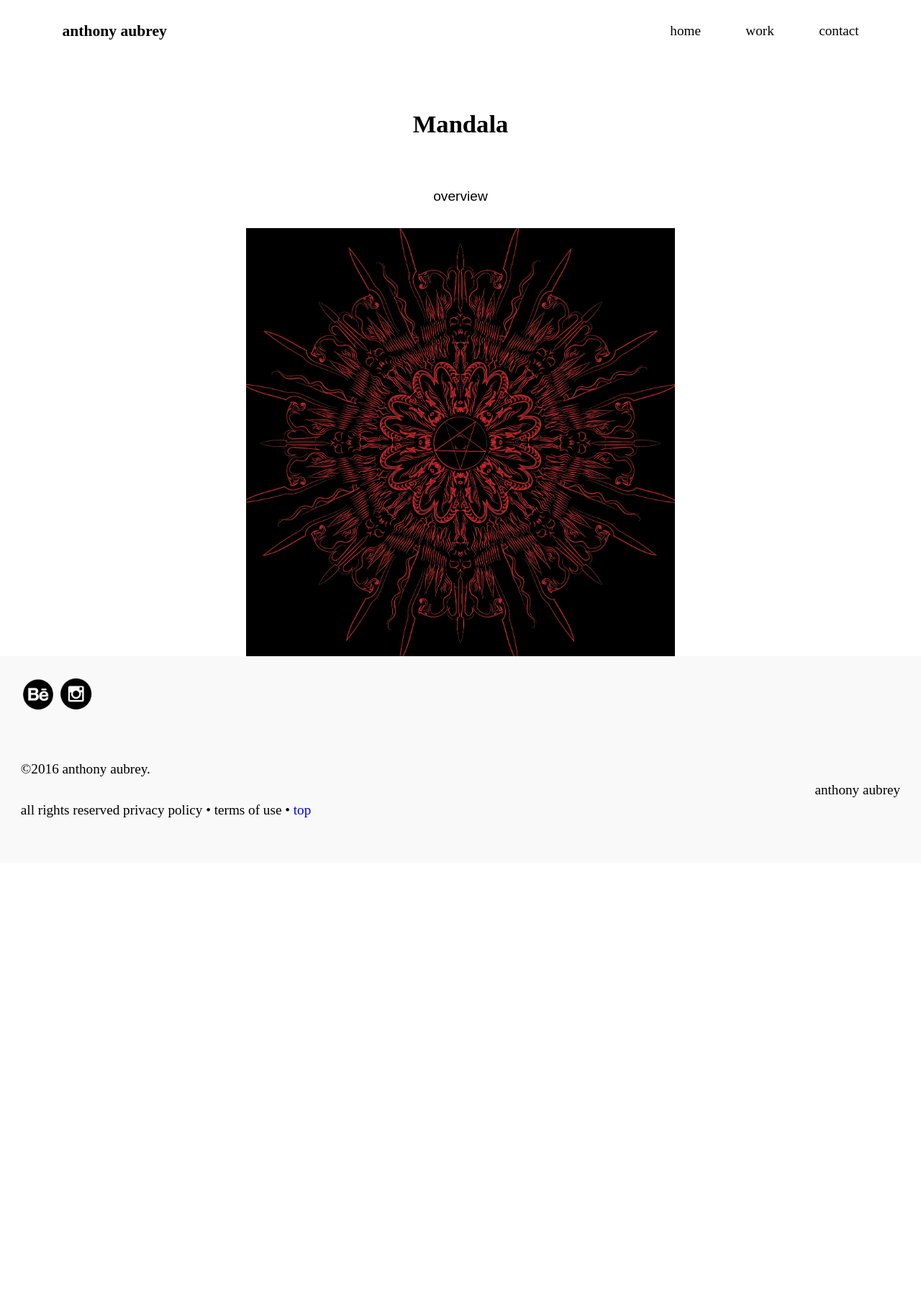
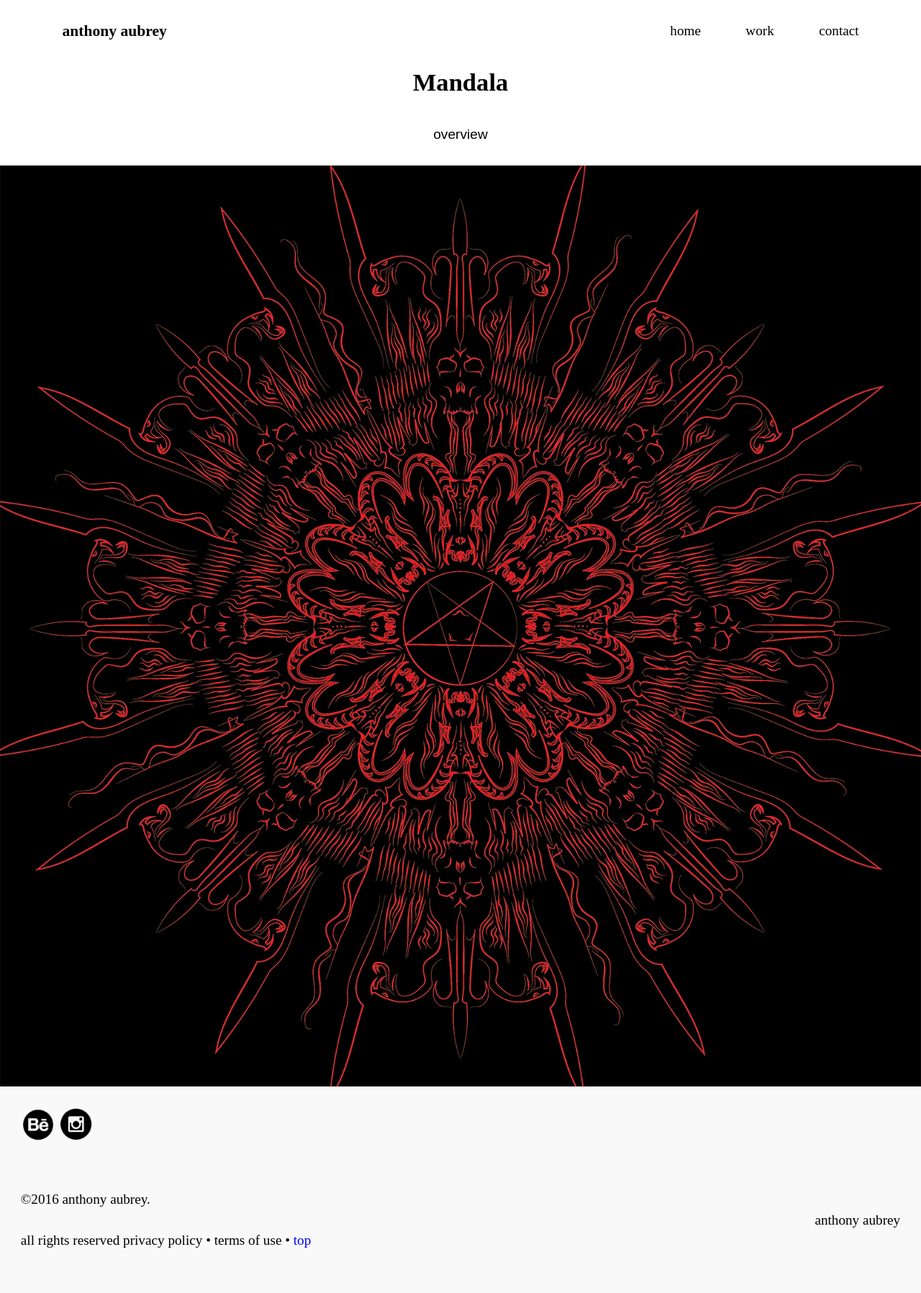
Before and after one commit to anthonyaubrey/portfolio, a Jekyll site: the page built from mandalapage.html, in a window 1280 px wide. Shown: the whole page at 72% size. Built offline with Jekyll 4.4.1, drawn with Linux system fonts in a browser that asks for light colours; before the commit the page ends 1199 px from its top, so only the background shows below that.

Commit message:
removed wrapper added center

```diff
--- a/css/main.css
+++ b/css/main.css
@@ -15,6 +15,10 @@ html {
 
 .ts {
   text-shadow: 1px 1px 1px #000;
+}
+
+.text-center {
+  text-align: center;;
 }
 
 .text-right {
--- a/mandalapage.html
+++ b/mandalapage.html
@@ -3,9 +3,9 @@ layout: default
 ---
 
 <main role="main" id="main" class="text-center">
-  <div class="wrapper">
-    <h1 class="island-2 wrapper">Mandala</h1>
-    <p class="open-sans">overview</p>
+  <div class="text-center">
+    <h1 class="text-center">Mandala</h1>
+    <p class="open-sans text-center">overview</p>
     <img class="img-flex"src="{{site.baseurl}}/img/mandala-l.jpg">
   </div>
 </main>
```
